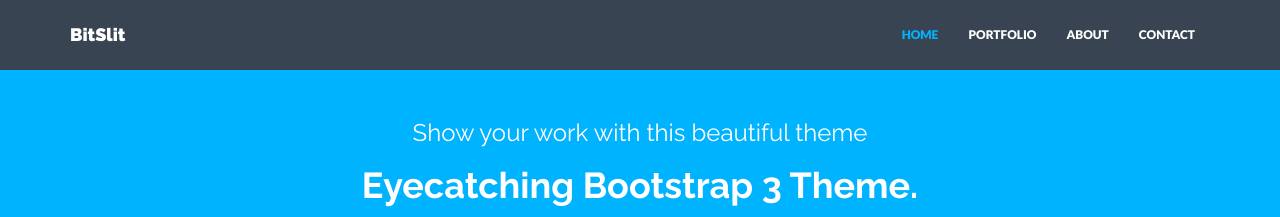
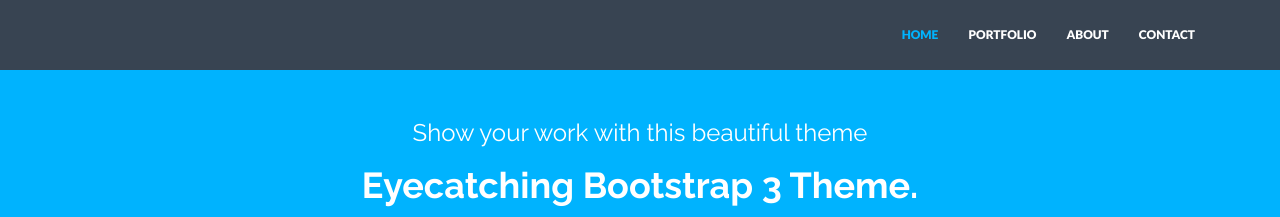
Before and after one commit to bitslit/portfolio, a Jekyll site: the page built from index.html, in a window 1280 px wide. Shown: the top 217 px of the page. Built offline with Jekyll 4.4.1, drawn with Linux system fonts in a browser that asks for light colours; nearby versions of some CDN libraries.

Commit message:
Update nav.html

```diff
--- a/_includes/nav.html
+++ b/_includes/nav.html
@@ -8,7 +8,7 @@
         <span class="icon-bar"></span>
         <span class="icon-bar"></span>
       </button>
-      <a class="navbar-brand" href="{{ "/"  | prepend: site.baseurl }}">{{ site.title }}</a>
+      <a class="navbar-brand" src="/assets/" href="{{ "/"  | prepend: site.baseurl }}">{{ bitslit.png }}</a>
     </div>
     <div class="navbar-collapse collapse navbar-right">
       <ul class="nav navbar-nav">
```
